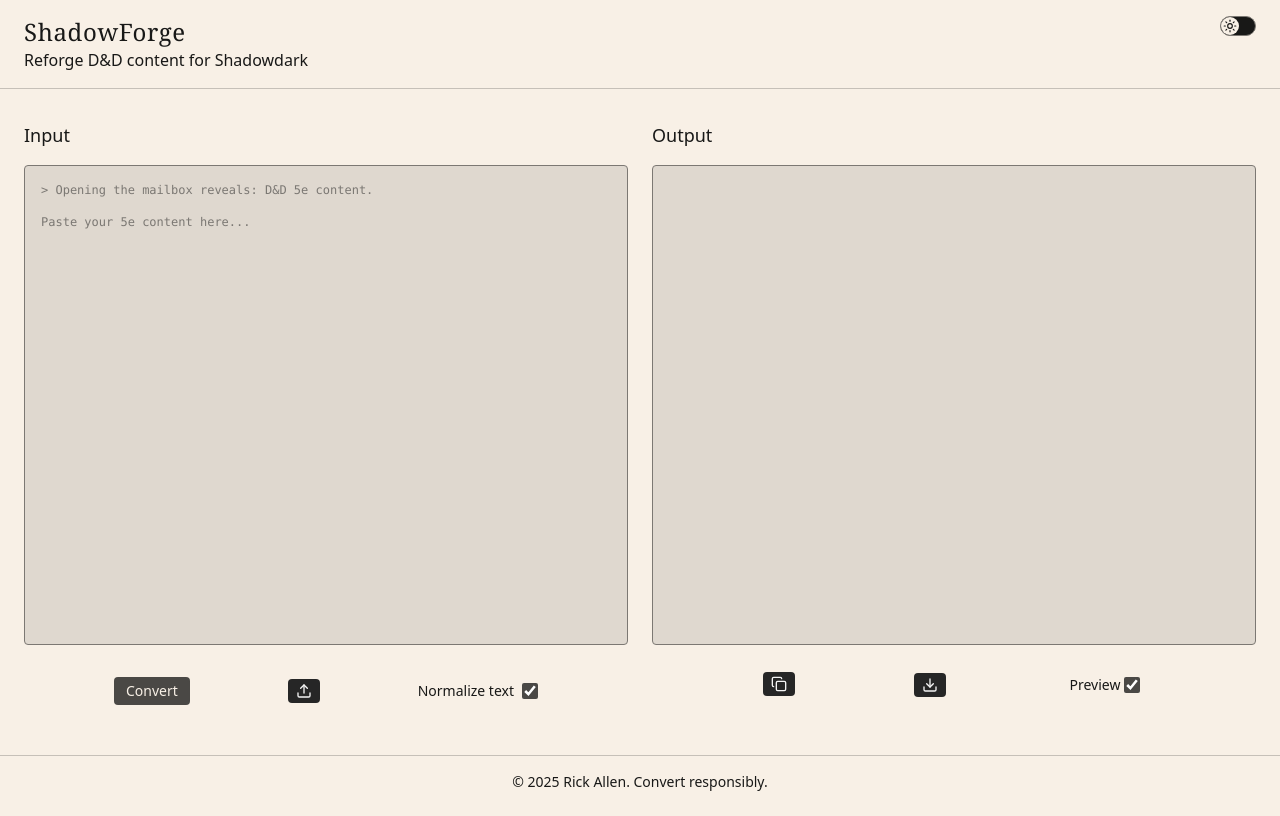
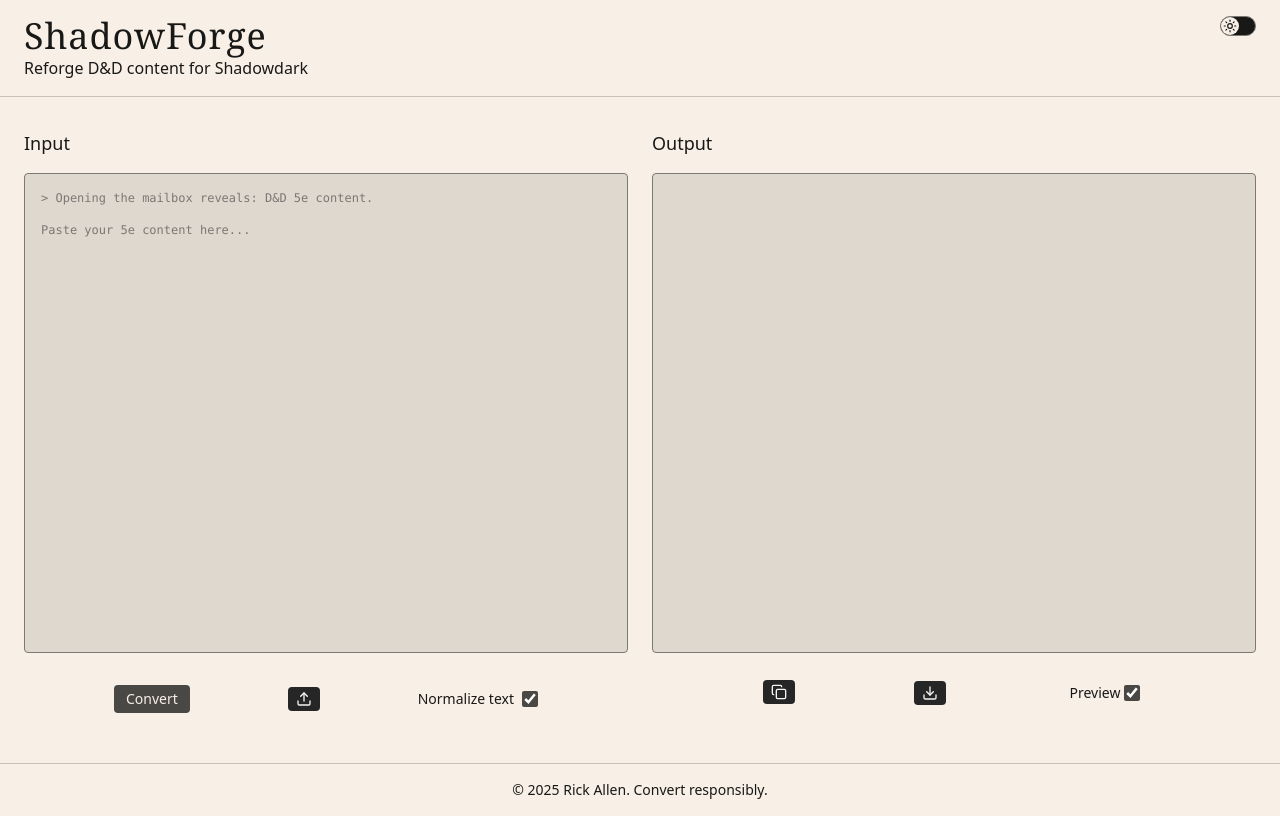
Before and after one commit to rickboot/ShadowForge, a Next.js app: page / in a window 1280 px wide. Built offline with nearby package versions, Linux system fonts and the light colour scheme.

Commit message:
updated screenshot

```diff
--- a/components/ShadowForgeLayout.tsx
+++ b/components/ShadowForgeLayout.tsx
@@ -65,7 +65,7 @@
         }}
       >
         <div>
-          <h1 className="font-serif text-2xl tracking-wide">ShadowForge</h1>
+          <h1 className="font-serif text-4xl tracking-wide">ShadowForge</h1>
           <h2>Reforge D&D content for Shadowdark</h2>
         </div>
         <ToggleTheme toggleTheme={toggleTheme} theme={theme} />
```
Also changed, not shown: assets/sf-screenshot.png.
